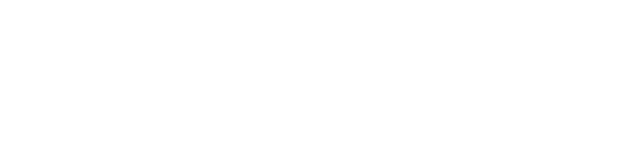
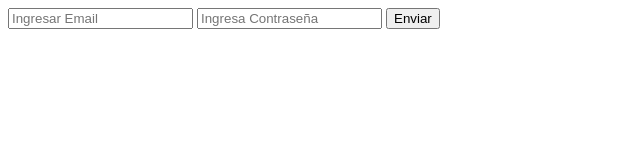
Before and after one commit to Erik161/Registro-de-usuarios-con-email, a plain HTML site: page index.html in a window 1280 px wide. Shown: the whole page, without its empty margins (0-640 px from the left). Drawn offline with Linux system fonts and the light colour scheme.

Commit message:
Type Button

```diff
--- a/index.html
+++ b/index.html
@@ -20,11 +20,12 @@
   };
   firebase.initializeApp(config);
 </script>
-
-
 </head>
 <body>
 
+    <input type="email" placeholder="Ingresar Email">
+     <input type="password" placeholder="Ingresa Contraseña" >
+     <button type="button">Enviar</button>
     <script src="app.js"></script>
 </body>
 </html>
```
